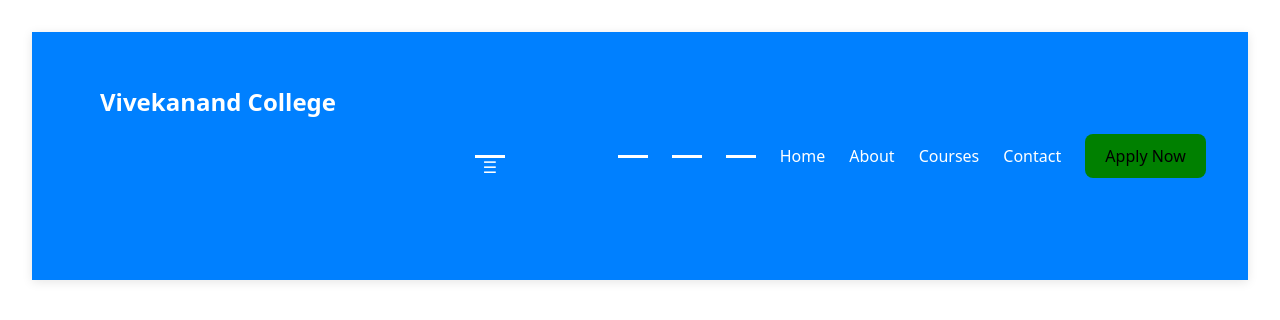
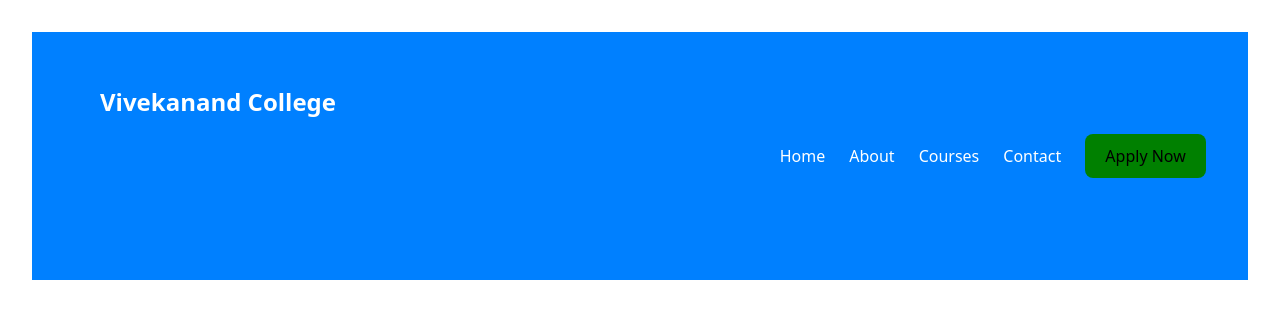
Before and after one commit to Madhura-patil2807/vck-ojt1, a React (Vite) app: page /about in a window 1280 px wide. Shown: the top 320 px of the page. Built offline with nearby package versions, Linux system fonts and the light colour scheme; no server answers.

Commit message:
eightth commit

```diff
--- a/src/components/Header/Header.css
+++ b/src/components/Header/Header.css
@@ -1,4 +1,4 @@
-/* .navbar {
+.navbar {
   background-color: #0080ff;
   display: flex;
   justify-content: space-between;
@@ -7,45 +7,15 @@
   flex-wrap: wrap;
   position: relative;
   align-content: center;
-} */
+}
 
 
-.navbar {
-  background-color: #007BFF;
-  /* Primary blue background */
-  color: white;
-  padding: 15px 20px;
-  display: flex;
-  justify-content: space-between;
-  /* Space out college name and nav */
-  align-items: center;
-  box-shadow: 0 2px 10px rgba(0, 0, 0, 0.1);
-  position: sticky;
-  /* Make header sticky */
-  top: 0;
-  z-index: 999;
-  /* Ensure header is above other content */
-}
-/*
+
+
 .logo {
   color: white;
   font-size: 1.5rem;
   font-weight: bold;
-} */
-
-.college-name {
-  font-size: 1.8em;
-  font-weight: bold;
-}
-
-.college-name a {
-  color: white;
-  text-decoration: none;
-  transition: color 0.3s ease;
-}
-
-.college-name a:hover {
-  color: #E0E0E0;
 }
 
 .nav-links {
@@ -69,20 +39,11 @@
 }
 
 /* Hamburger Icon */
-/* .hamburger {
+.hamburger {
   display: none;
   font-size: 2rem;
   color: white;
   cursor: pointer;
-} */
-
-.hamburger {
-  display: block;
-  width: 30px;
-  height: 3px;
-  background-color: white;
-  margin: 6px 0;
-  transition: all 0.3s ease;
 }
 
 /* Responsive Styles */
@@ -90,13 +51,13 @@
   .hamburger {
     display: block;
   }
-/*
+
   .nav-links {
     flex-direction: column;
     width: 100%;
     margin-top: 1rem;
     display: none;
-  } */
+  }
 
   .nav-links.active {
     display: flex;
@@ -131,13 +92,3 @@
   z-index: 1002;
   /* Ensure it's above the drawer if needed */
 }
-
-
-.hamburger-icon {
-  display: block;
-  width: 30px;
-  height: 3px;
-  background-color: white;
-  margin: 6px 0;
-  transition: all 0.3s ease;
-}
```
